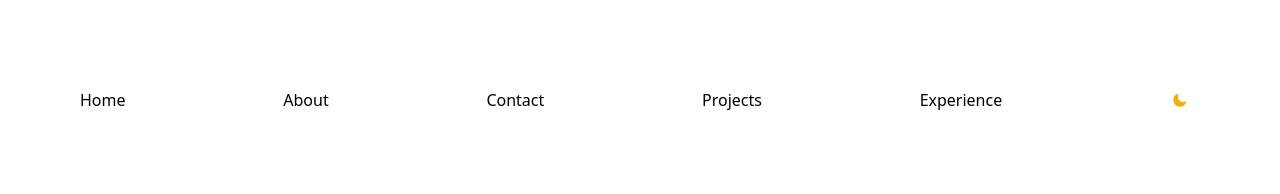
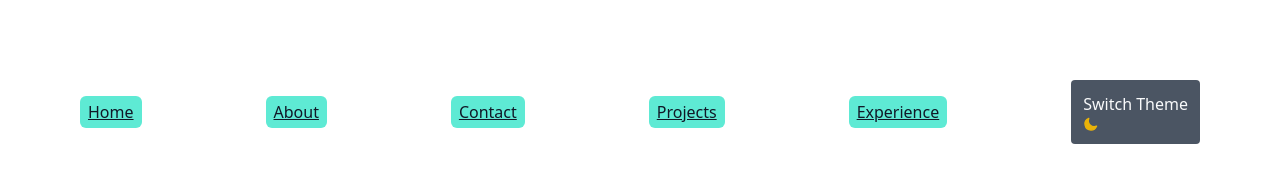
Before and after one commit to eden-brekke/next-portfolio, a Next.js app: page / in a window 1280 px wide. Shown: the top 194 px of the page. Built offline with nearby package versions, Linux system fonts and the light colour scheme.

Commit message:
updated style on navbar

```diff
--- a/components/Navbar.js
+++ b/components/Navbar.js
@@ -16,17 +16,17 @@ export default function Navbar(){
   return (
     <div className='max-w-6xl mx-auto px-4 py-10 md:py-20'>
       <div className='flex md:flex-row justify-between items-center'>
-        <Link href="/"><a>Home</a></Link>
-        <Link href='/about'><a>About</a></Link>
-        <Link href='/contact'><a>Contact</a></Link>
-        <Link href='/projects'><a>Projects</a></Link>
-        <Link href='/experience'><a>Experience</a></Link>
+        <Link href="/"><a className='px-2 rounded-md py-1 text-gray-900 underline bg-teal-300 hover:bg-pink-400 hover:text-gray-900'>Home</a></Link>
+        <Link href='/about'><a className='px-2 rounded-md py-1 text-gray-900 underline bg-teal-300 hover:bg-pink-400 hover:text-gray-900'>About</a></Link>
+        <Link href='/contact'><a className='px-2 rounded-md py-1 text-gray-900 underline bg-teal-300 hover:bg-pink-400 hover:text-gray-900'>Contact</a></Link>
+        <Link href='/projects'><a className='px-2 rounded-md py-1 text-gray-900 underline bg-teal-300 hover:bg-pink-400 hover:text-gray-900'>Projects</a></Link>
+        <Link href='/experience'><a className='px-2 rounded-md py-1 text-gray-900 underline bg-teal-300 hover:bg-pink-400 hover:text-gray-900'>Experience</a></Link>
         <button
           aria-label = "Toggle Dark Mode"
           type = "button"
-          className="w-10 h-10 p-3 rounded focus:outline-none"
+          className="w-fit h-fit p-3 rounded focus:outline-none bg-gray-600 text-gray-50"
           onClick={() => setTheme(theme === "dark" ? "light" : "dark")}
-        >
+        > Switch Theme
           {mounted && (
             <svg
               xmlns="http://www.w3.org/2000/svg"
```
